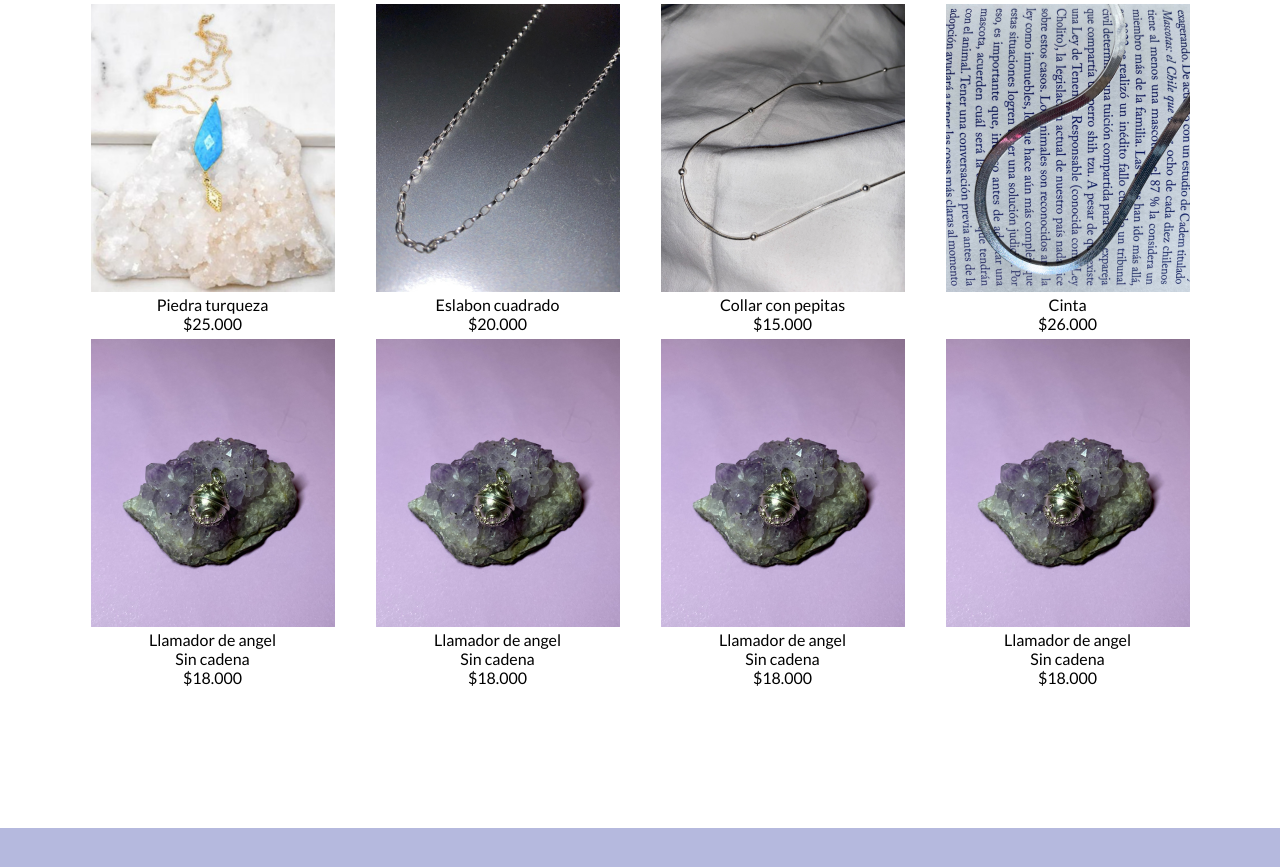
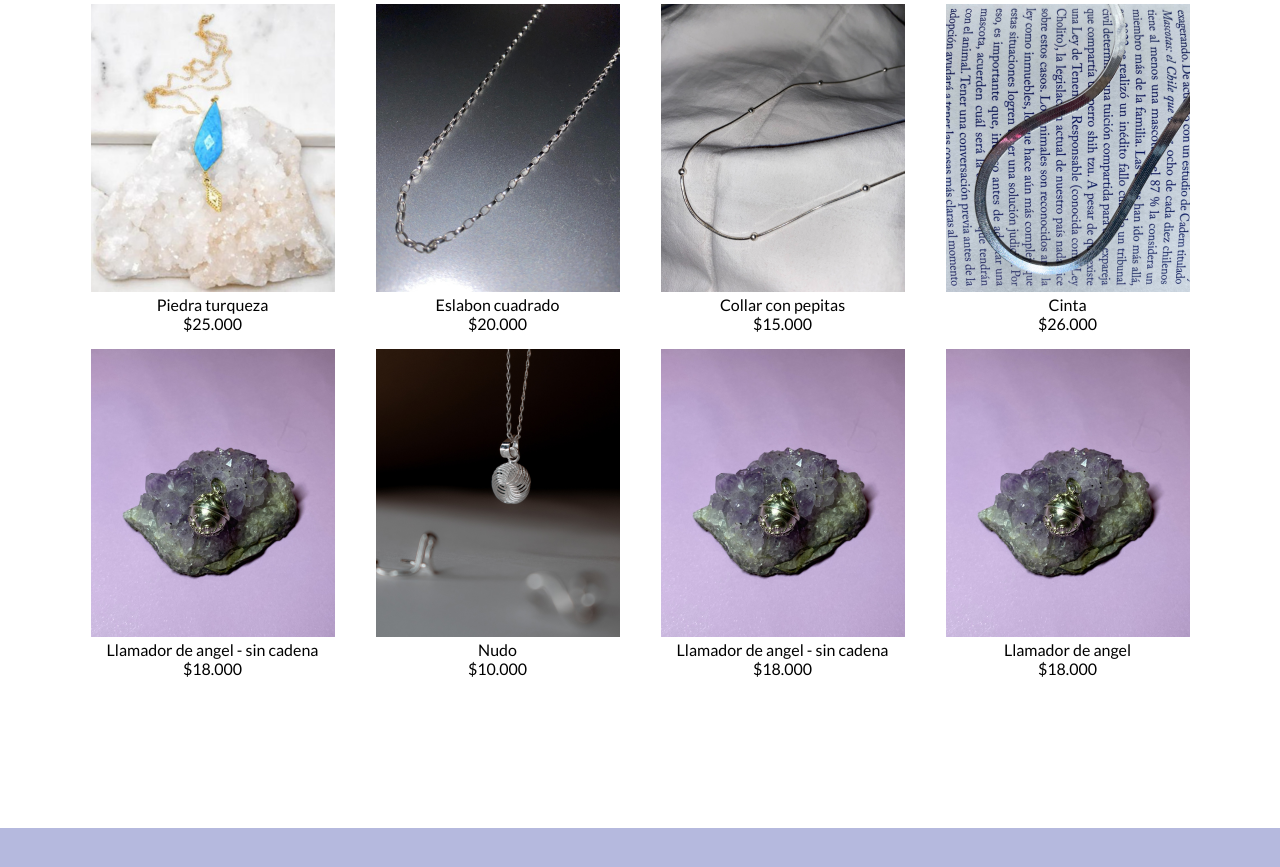
Before and after one commit to Maur0ZM/proyecto-final-joyaspam-DW, a website: page pages/collares.html in a window 1280 px wide. Shown: the part 301-1168 px from the top of the page. Drawn offline with Linux system fonts and the light colour scheme.

Commit message:
Se agrregaron productos a collares.html

```diff
--- a/pages/collares.html
+++ b/pages/collares.html
@@ -91,26 +91,23 @@
                     <img class="imagen-principal" src="../assent/img/productos/collares/collar-llamador-angel.png" alt="">
                     <img class="imagen-hover" src="../assent/img/productos/hover/collares/hover-collar-llamador-angel.png" alt="">
                 </a>
-                <p>Llamador de angel</p>
-                <p>Sin cadena</p>
+                <p>Llamador de angel - sin cadena</p>
                 <p>$18.000</p>
             </article>
             <article class="products product-6">
                 <a class="enlace-imagen" href="">
-                    <img class="imagen-principal" src="../assent/img/productos/collares/collar-llamador-angel.png" alt="">
-                    <img class="imagen-hover" src="../assent/img/productos/hover/collares/hover-collar-llamador-angel.png" alt="">
+                    <img class="imagen-principal" src="../assent/img/productos/collares/collar-nudo.png" alt="">
+                    <img class="imagen-hover" src="../assent/img/productos/hover/collares/hover-collar-nudo.png" alt="">
                 </a>
-                <p>Llamador de angel</p>
-                <p>Sin cadena</p>
-                <p>$18.000</p>
+                <p>Nudo</p>
+                <p>$10.000</p>
             </article>
             <article class="products product-7">
                 <a class="enlace-imagen" href="">
                     <img class="imagen-principal" src="../assent/img/productos/collares/collar-llamador-angel.png" alt="">
                     <img class="imagen-hover" src="../assent/img/productos/hover/collares/hover-collar-llamador-angel.png" alt="">
                 </a>
-                <p>Llamador de angel</p>
-                <p>Sin cadena</p>
+                <p>Llamador de angel - sin cadena</p>
                 <p>$18.000</p>
             </article>
             <article class="products product-8">
@@ -119,7 +116,6 @@
                     <img class="imagen-hover" src="../assent/img/productos/hover/collares/hover-collar-llamador-angel.png" alt="">
                 </a>
                 <p>Llamador de angel</p>
-                <p>Sin cadena</p>
                 <p>$18.000</p>
             </article>
         </div>
```
Also changed, not shown: assent/img/productos/collares/collar-amatista.png (deleted), assent/img/productos/collares/collar-celenita.png (deleted).
